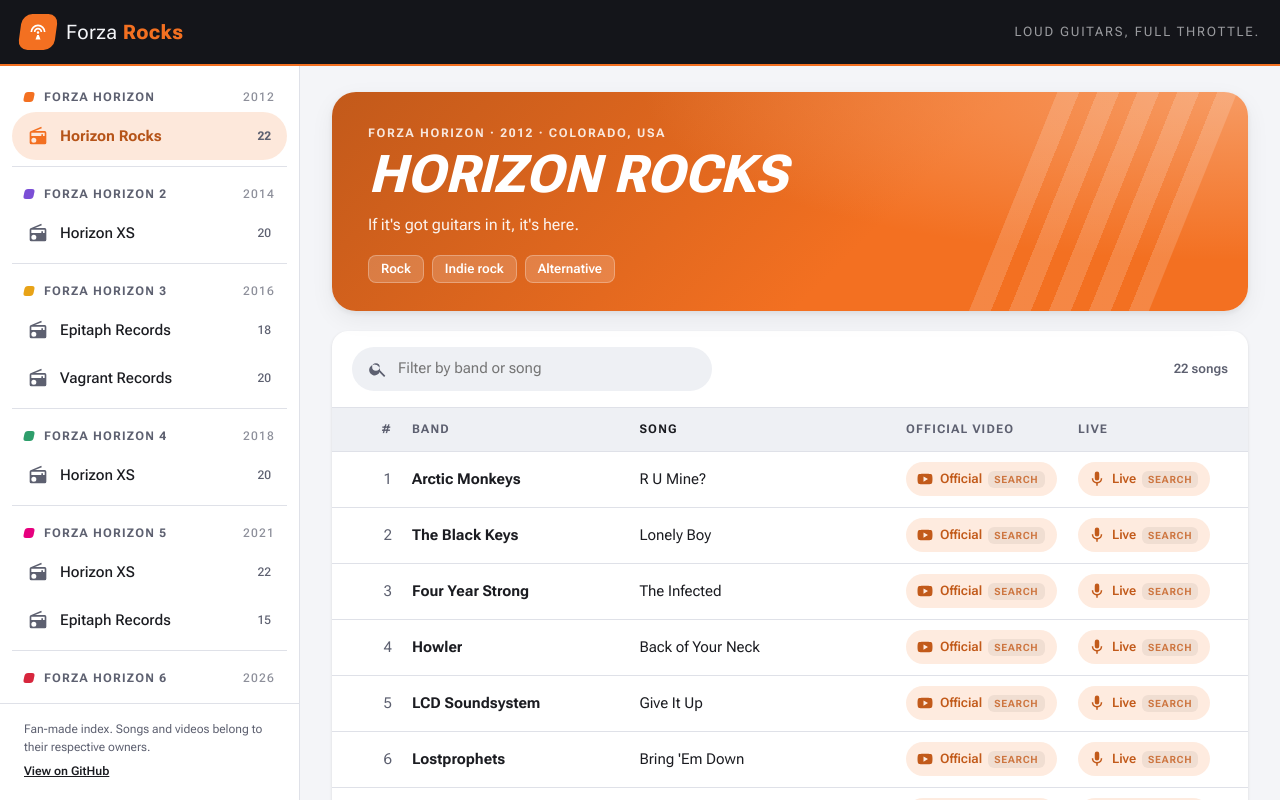
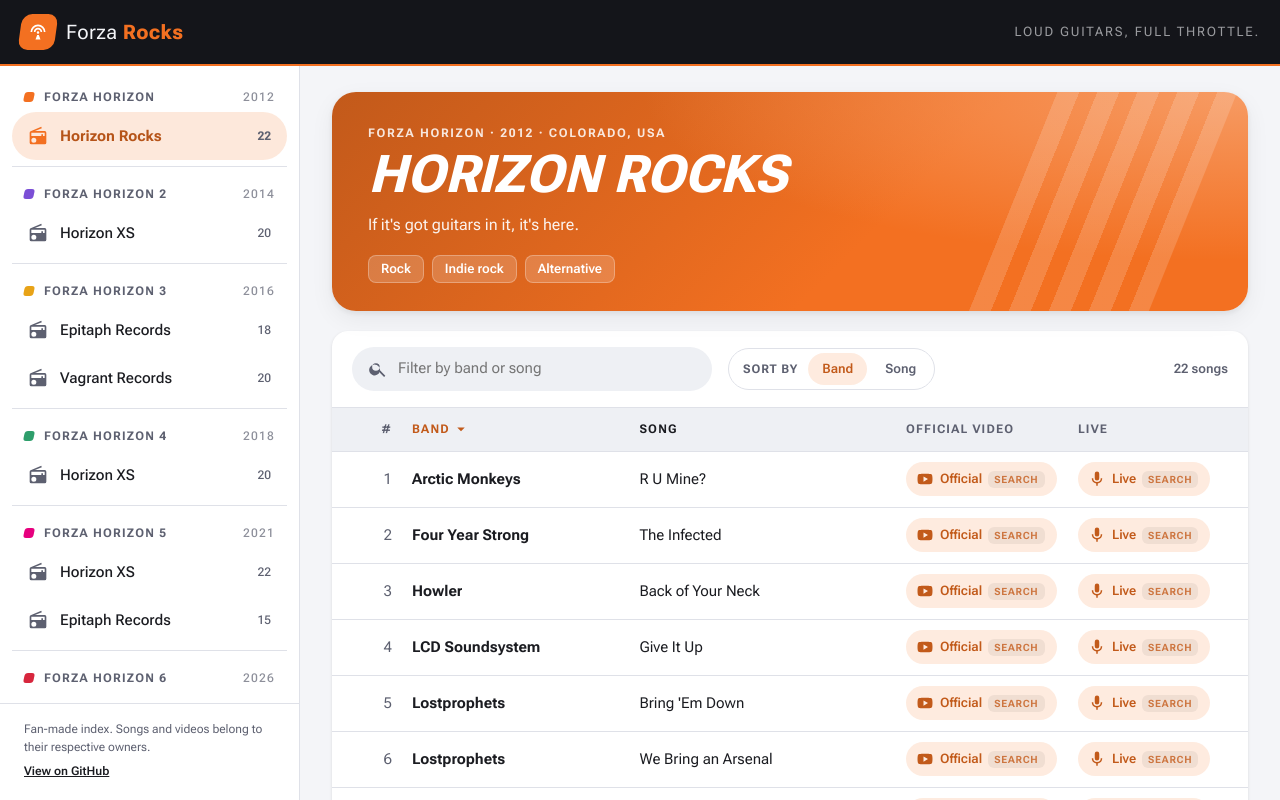
Before and after one commit to thiago-bessa/forza-rocks, a plain HTML site: page index.html in a window 1280 px wide. Drawn offline with Linux system fonts and the light colour scheme.

Commit message:
Sort tracks by band (then song) by default, with option to sort by song
- Sort toggle in the toolbar and clickable Band/Song column headers
- # now reflects the position in the current sort order
- Sort choice is remembered per browser

Co-Authored-By: Claude Opus 5.5 <noreply@anthropic.com>
Claude-Session: https://claude.ai/code/session_012UMLkPVUJUnN6KEXrCa2LS

```diff
--- a/css/styles.css
+++ b/css/styles.css
@@ -300,6 +300,57 @@ a { color: inherit; }
   color: var(--on-surface);
 }
 
+.sort-toggle {
+  display: inline-flex;
+  align-items: center;
+  gap: 4px;
+  padding: 4px;
+  border-radius: 22px;
+  border: 1px solid var(--outline);
+}
+.sort-label {
+  padding: 0 6px 0 10px;
+  font-size: 12px;
+  font-weight: 700;
+  text-transform: uppercase;
+  letter-spacing: .08em;
+  color: var(--muted);
+}
+.sort-btn {
+  height: 32px;
+  padding: 0 14px;
+  border: 0;
+  border-radius: 16px;
+  font: inherit;
+  font-size: 13px;
+  font-weight: 600;
+  color: var(--muted);
+  background: transparent;
+  cursor: pointer;
+  transition: background .15s ease, color .15s ease;
+}
+.sort-btn:hover { background: var(--surface-2); }
+.sort-btn.is-active { color: var(--accent-strong); background: var(--accent-soft); }
+.sort-btn:focus-visible, .head-sort:focus-visible { outline: 2px solid var(--accent); outline-offset: 2px; }
+
+.head-sort {
+  display: inline-flex;
+  align-items: center;
+  gap: 2px;
+  padding: 0;
+  border: 0;
+  background: none;
+  font: inherit;
+  letter-spacing: inherit;
+  text-transform: inherit;
+  color: inherit;
+  cursor: pointer;
+}
+.head-sort svg { width: 18px; height: 18px; opacity: 0; transition: opacity .15s ease; }
+.head-sort:hover svg { opacity: .5; }
+.head-sort.is-active { color: var(--accent-strong); }
+.head-sort.is-active svg { opacity: 1; }
+
 .track-count {
   margin-left: auto;
   font-size: 13px;
@@ -409,7 +460,8 @@ a { color: inherit; }
   }
 
   .content { margin-left: 0; padding: 16px 12px 40px; }
-  .track-toolbar { padding: 12px 14px; gap: 12px; }
+  .track-toolbar { padding: 12px 14px; gap: 10px; flex-wrap: wrap; }
+  .search-field { flex: 1 1 100%; max-width: none; }
   .station-hero { padding: 24px 22px 22px; border-radius: 20px; }
   .hero-stripes { width: 110px; right: -20px; }
 
--- a/index.html
+++ b/index.html
@@ -45,14 +45,19 @@
             <svg viewBox="0 0 24 24" aria-hidden="true"><path d="M15.5 14h-.8l-.3-.3A6.5 6.5 0 1 0 14 15.5l.3.3v.8l5 5 1.5-1.5-5-5zm-6 0a4.5 4.5 0 1 1 0-9 4.5 4.5 0 0 1 0 9z"/></svg>
             <input type="search" id="filter" placeholder="Filter by band or song" autocomplete="off" aria-label="Filter by band or song">
           </label>
+          <div class="sort-toggle" role="group" aria-label="Sort by">
+            <span class="sort-label">Sort by</span>
+            <button type="button" class="sort-btn" data-sort="artist">Band</button>
+            <button type="button" class="sort-btn" data-sort="title">Song</button>
+          </div>
           <span class="track-count" id="trackCount"></span>
         </div>
 
         <div class="track-table" role="table" aria-label="Tracklist">
           <div class="track-row track-head" role="row">
             <span role="columnheader" class="col-num">#</span>
-            <span role="columnheader" class="col-artist">Band</span>
-            <span role="columnheader" class="col-title">Song</span>
+            <span role="columnheader" class="col-artist" data-sort-col="artist"><button type="button" class="head-sort" data-sort="artist">Band<svg viewBox="0 0 24 24" aria-hidden="true"><path d="M7 10l5 5 5-5z"/></svg></button></span>
+            <span role="columnheader" class="col-title" data-sort-col="title"><button type="button" class="head-sort" data-sort="title">Song<svg viewBox="0 0 24 24" aria-hidden="true"><path d="M7 10l5 5 5-5z"/></svg></button></span>
             <span role="columnheader" class="col-link">Official video</span>
             <span role="columnheader" class="col-link">Live</span>
           </div>
--- a/js/app.js
+++ b/js/app.js
@@ -97,6 +97,8 @@
   function renderTracks(entry) {
     const query = els.filter.value.trim().toLowerCase();
     const tracks = entry.station.tracks
+      .slice()
+      .sort(SORTERS[sortBy])
       .map(function (t, i) { return Object.assign({ n: i + 1 }, t); })
       .filter(function (t) {
         return !query || (t.artist + " " + t.title).toLowerCase().indexOf(query) !== -1;
@@ -130,6 +132,37 @@
       icon + "<span>" + text + "</span>" + (link.tag ? '<span class="search-tag">' + link.tag + "</span>" : "") + "</a>"
     );
   }
+
+  // Sorting: by band (then song) by default, or by song (then band)
+  const collator = new Intl.Collator("en", { sensitivity: "base", numeric: true });
+  const SORTERS = {
+    artist: function (a, b) { return collator.compare(a.artist, b.artist) || collator.compare(a.title, b.title); },
+    title: function (a, b) { return collator.compare(a.title, b.title) || collator.compare(a.artist, b.artist); }
+  };
+  let sortBy = "artist";
+  try {
+    const saved = localStorage.getItem("forza-rocks-sort");
+    if (SORTERS[saved]) sortBy = saved;
+  } catch (e) { /* storage unavailable */ }
+
+  function setSort(key) {
+    if (!SORTERS[key]) return;
+    sortBy = key;
+    try { localStorage.setItem("forza-rocks-sort", key); } catch (e) { /* ignore */ }
+    document.querySelectorAll("[data-sort]").forEach(function (el) {
+      const on = el.getAttribute("data-sort") === key;
+      el.classList.toggle("is-active", on);
+      el.setAttribute("aria-pressed", on ? "true" : "false");
+    });
+    document.querySelectorAll("[data-sort-col]").forEach(function (el) {
+      el.setAttribute("aria-sort", el.getAttribute("data-sort-col") === key ? "ascending" : "none");
+    });
+    if (active) renderTracks(active);
+  }
+
+  document.querySelectorAll("[data-sort]").forEach(function (el) {
+    el.addEventListener("click", function () { setSort(el.getAttribute("data-sort")); });
+  });
 
   function currentEntry() {
     const key = location.hash.replace(/^#\/?/, "");
@@ -176,5 +209,6 @@
   els.filter.addEventListener("input", function () { renderTracks(active); });
   window.addEventListener("hashchange", route);
 
+  setSort(sortBy);
   route();
 })();
```
